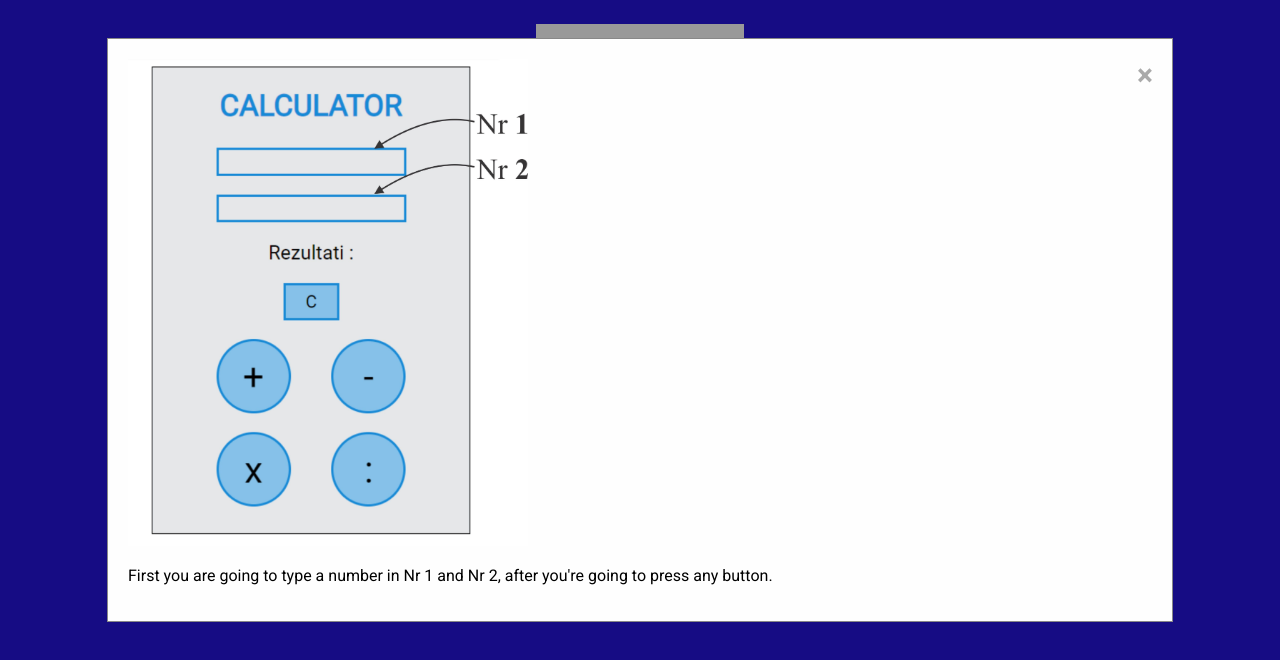
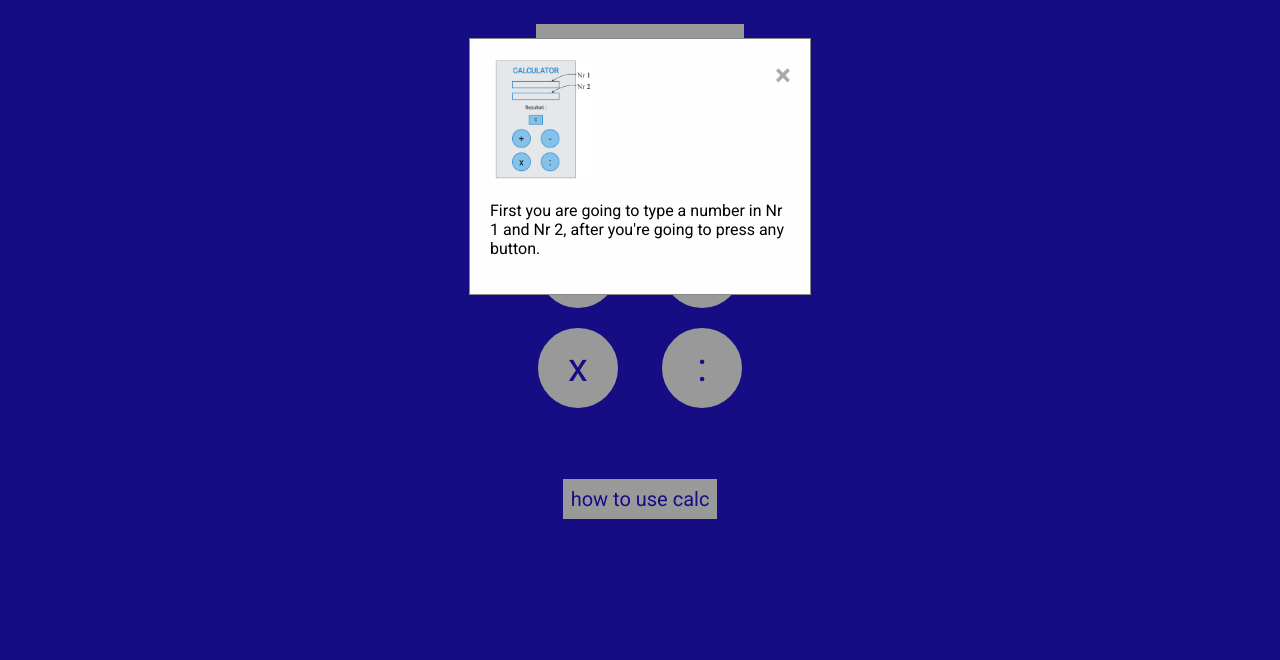
Before and after one commit to abdullahmiftari/calculator, a plain HTML site: page index.html in a window 1280 px wide. Both pictures are taken after a click on the button "how to use calc". Shown: the part 62-722 px from the top of the page. Drawn offline with Linux system fonts and the light colour scheme.

Commit message:
zvogelimi i MODAL-it

```diff
--- a/index.html
+++ b/index.html
@@ -125,7 +125,7 @@
 				margin: auto;
 				padding: 20px;
 				border: 1px solid #888;
-				width: 80%;
+				width: 300px;
 			}
 
 			/* The Close Button */
@@ -146,12 +146,12 @@
 				border: 2px solid white;
 				background-color: white;
 				color: #2514DC;
-				height: 41px;
+				height: 40px;
 				margin: 20px;
 				font-size: 20px;
 			}
 			#HowToUse{
-				width: 400px;
+				width: 100px;
 			}
 		</style>
 	</head>
```
